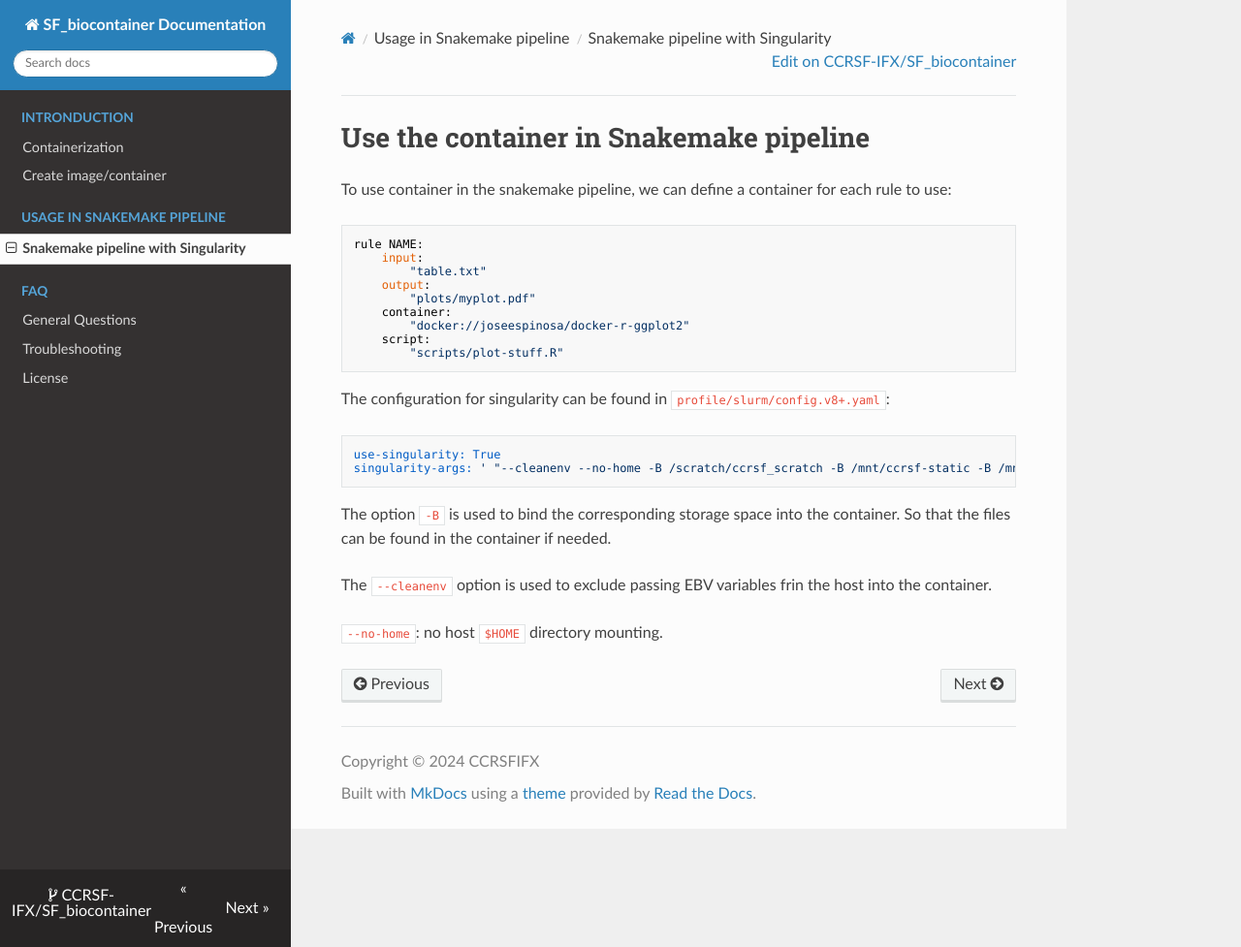
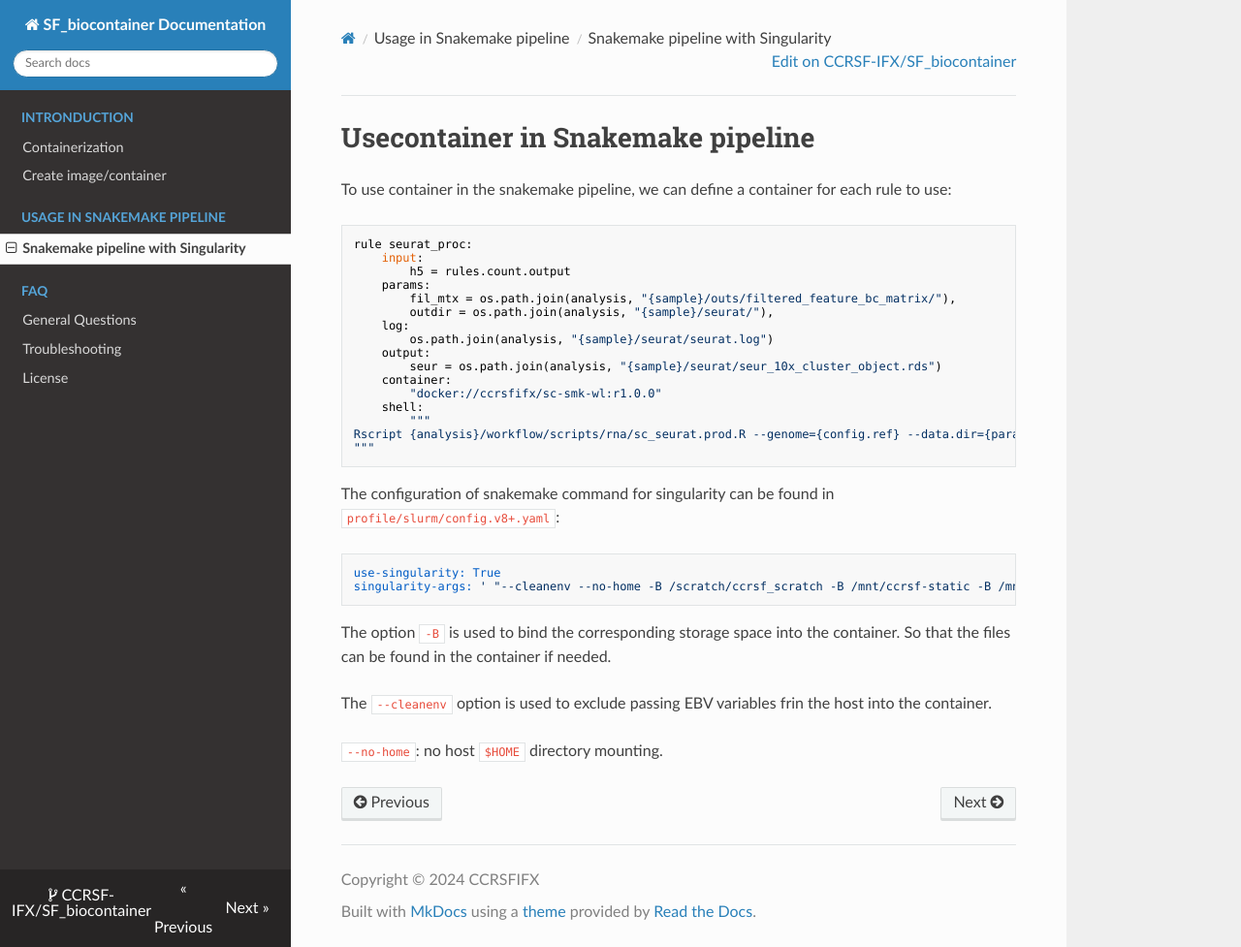
Before and after one commit to CCRSF-IFX/SF_biocontainer, an MkDocs documentation site: the page built from docs/pipeline_containerization.md, in a window 1280 px wide and 977 px high. Shown: the whole window at 97% size. Built offline with MkDocs 1.6.1, drawn with Linux system fonts in a browser that asks for light colours; nearby versions of some CDN libraries.

Commit message:
Update docs/pipeline_containerization.md

````diff
--- a/docs/pipeline_containerization.md
+++ b/docs/pipeline_containerization.md
@@ -1,21 +1,28 @@
-# Use the container in Snakemake pipeline
+# Usecontainer in Snakemake pipeline
 
 To use container in the snakemake pipeline, we can define a container for each rule to use:
 
 ```
-rule NAME:
+rule seurat_proc:
     input:
-        "table.txt"
+        h5 = rules.count.output
+    params:
+        fil_mtx = os.path.join(analysis, "{sample}/outs/filtered_feature_bc_matrix/"),
+        outdir = os.path.join(analysis, "{sample}/seurat/"),
+    log:
+        os.path.join(analysis, "{sample}/seurat/seurat.log")
     output:
-        "plots/myplot.pdf"
+        seur = os.path.join(analysis, "{sample}/seurat/seur_10x_cluster_object.rds")
     container:
-        "docker://joseespinosa/docker-r-ggplot2"
-    script:
-        "scripts/plot-stuff.R"
+        "docker://ccrsfifx/sc-smk-wl:r1.0.0"
+    shell:
+        """
+Rscript {analysis}/workflow/scripts/rna/sc_seurat.prod.R --genome={config.ref} --data.dir={params.fil_mtx}  --outdir={params.outdir} > {log} 2>&1
+"""
 ```
 
 
-The configuration for singularity can be found in `profile/slurm/config.v8+.yaml`:
+The configuration of snakemake command for singularity can be found in `profile/slurm/config.v8+.yaml`:
 
 ```
 use-singularity: True
````
